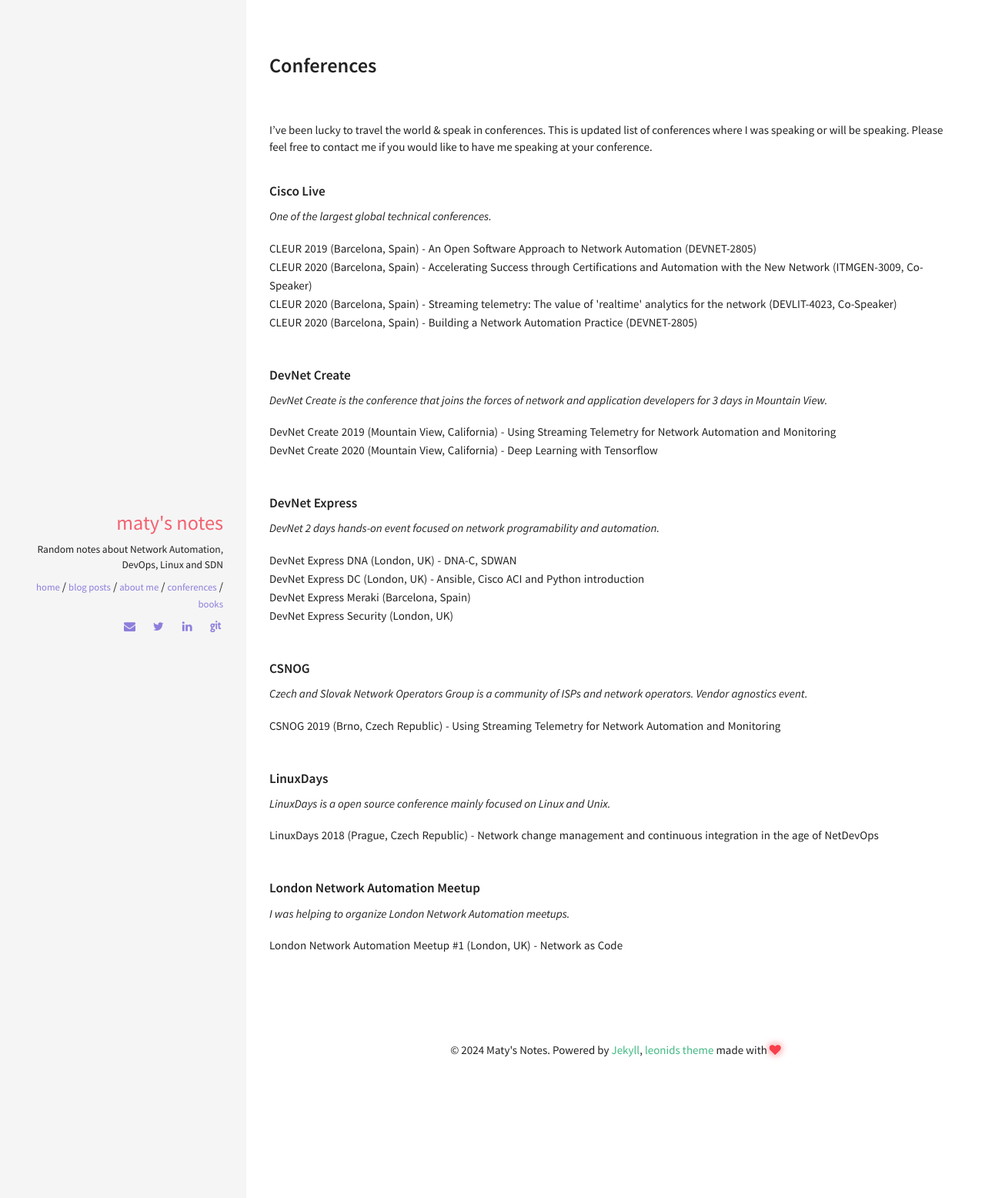
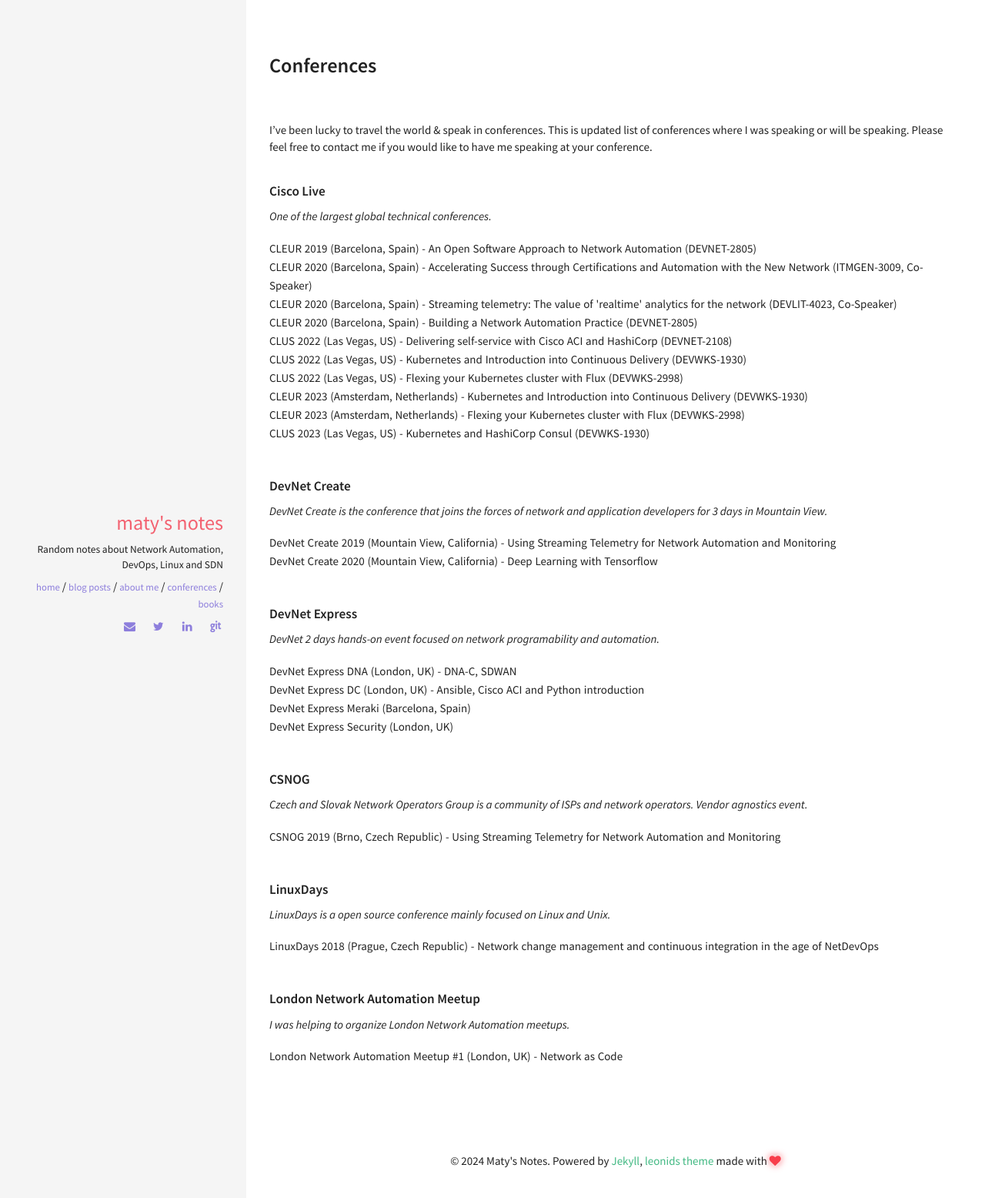
Before and after one commit to maty0609/blog, a Jekyll site: the page built from conferences/index.html, in a window 1280 px wide. Shown: the top 1556 px of the page at 77% size. Built offline with Jekyll 4.4.1, drawn with Linux system fonts in a browser that asks for light colours.

```diff
--- a/conferences/index.html
+++ b/conferences/index.html
@@ -13,6 +13,12 @@ CLEUR 2019 (Barcelona, Spain) - An Open Software Approach to Network Automation
 CLEUR 2020 (Barcelona, Spain) - Accelerating Success through Certifications and Automation with the New  Network (ITMGEN-3009, Co-Speaker)<br>
 CLEUR 2020 (Barcelona, Spain) - Streaming telemetry: The value of 'realtime' analytics for the network (DEVLIT-4023, Co-Speaker)<br>
 CLEUR 2020 (Barcelona, Spain) - Building a Network Automation Practice (DEVNET-2805)<br>
+CLUS 2022 (Las Vegas, US) - Delivering self-service with Cisco ACI and HashiCorp (DEVNET-2108)<br>
+CLUS 2022 (Las Vegas, US) - Kubernetes and Introduction into Continuous Delivery (DEVWKS-1930)<br>
+CLUS 2022 (Las Vegas, US) - Flexing your Kubernetes cluster with Flux (DEVWKS-2998)<br>
+CLEUR 2023 (Amsterdam, Netherlands) - Kubernetes and Introduction into Continuous Delivery (DEVWKS-1930)<br>
+CLEUR 2023 (Amsterdam, Netherlands) - Flexing your Kubernetes cluster with Flux (DEVWKS-2998)<br>
+CLUS 2023 (Las Vegas, US) - Kubernetes and HashiCorp Consul (DEVWKS-1930)<br>
 
 <br>
 <h5>DevNet Create</h5>
```
Also changed, not shown: _posts/2020-03-11-tensorflow-intro.md (+1 -1 lines), _posts/2020-04-13-ccw-api-part2.md (+1 -1 lines), aboutme/index.html (+4 -5 lines).
